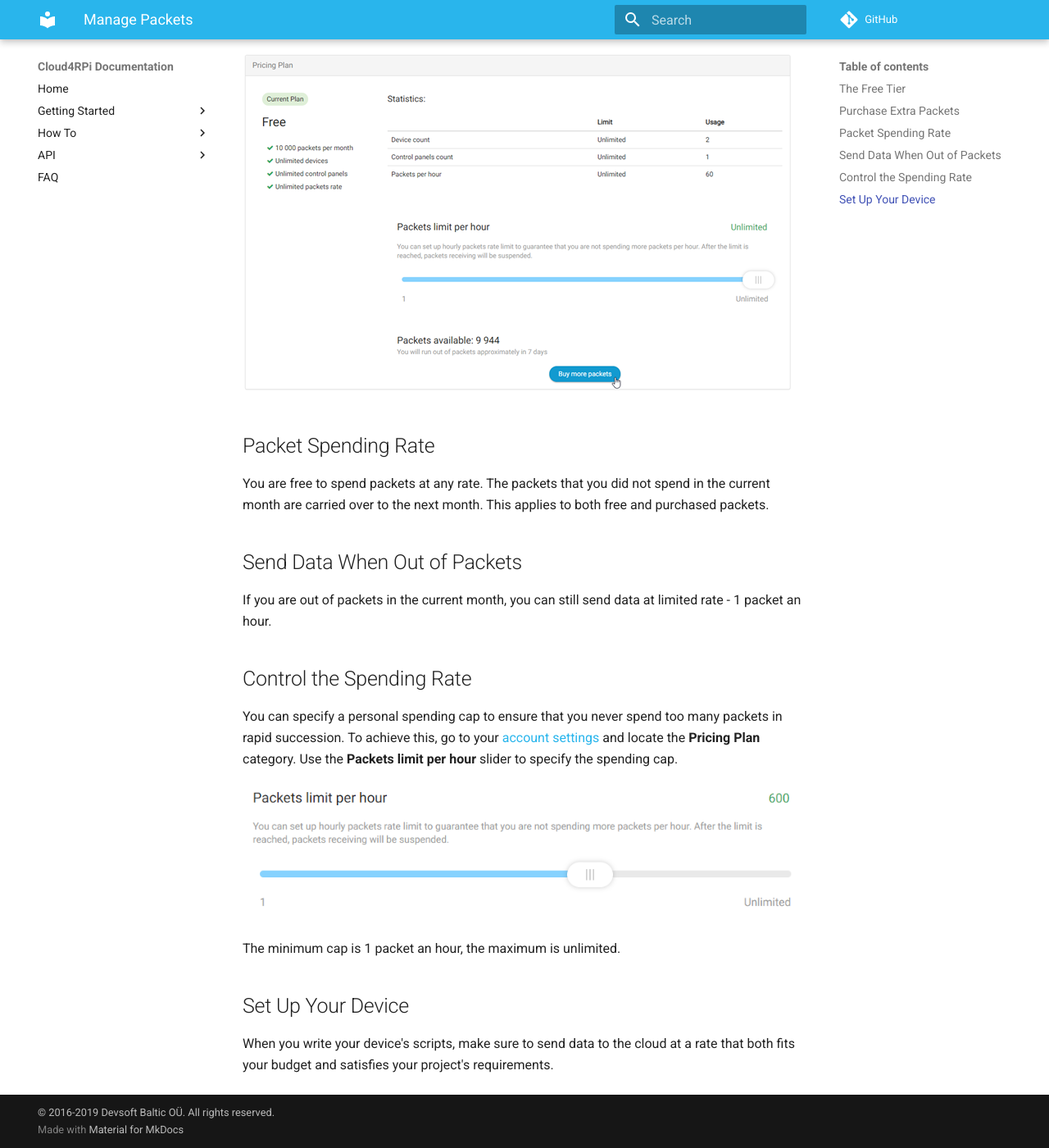
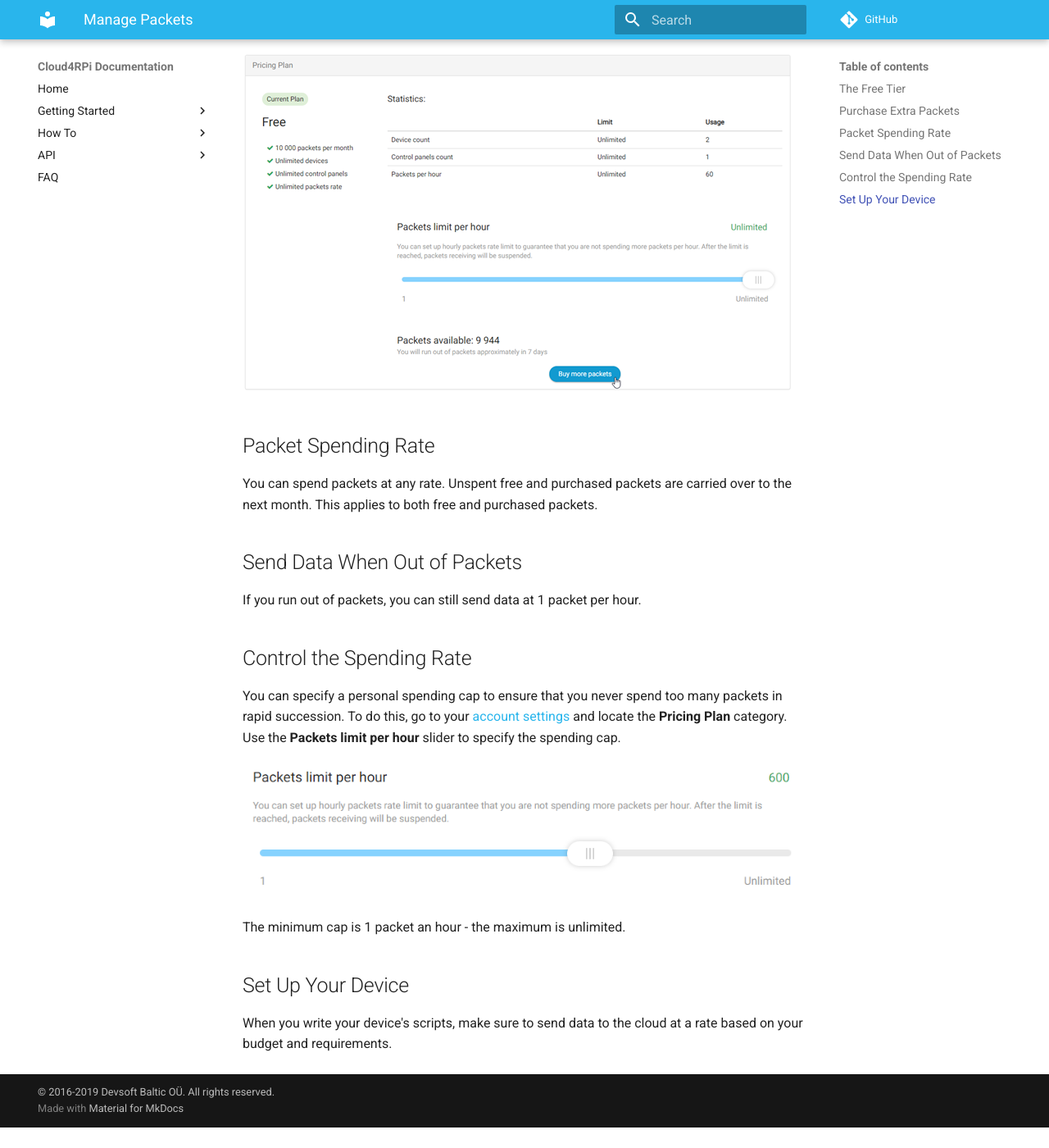
Before and after one commit to cloud4rpi/docs, an MkDocs documentation site: the page built from docs/managePackets.md, in a window 1280 px wide and 1400 px high, scrolled down 1446 px. Shown: the whole window at 82% size. Built offline with MkDocs 1.6.1 and Material for MkDocs 9.7.7, drawn with Linux system fonts in a browser that asks for light colours; comment, search, counter and statistics services are not loaded; after the commit the page ends 2821 px from its top, so only the background shows below that; some of the changed text lies outside the part shown.

Commit message:
Apply corrections

```diff
--- a/docs/managePackets.md
+++ b/docs/managePackets.md
@@ -2,7 +2,7 @@
 
 ## The Free Tier
 
-You receive 10k free packets every month. This amount is sufficient to send data to the cloud every five minutes for the whole month. The table below compares different spending rates.
+You receive 10k free packets every month. This is enough to send data to the cloud every five minutes for a month. The table below compares different packet spending rates:
 
 |                            | 1 packet per 5 minutes | 1 packet per minute | 2 packets per minute |
 | -------------------------- | ---------------------: | ------------------: | -------------------: |
@@ -16,7 +16,7 @@
 
 If you need a higher throughput, you can purchase extra packets. These packets are used only when you have no free packets left. To view prices, refer to the [Pricing](https://cloud4rpi.io/home#pricing) page.
 
-The web UI's header displays the amount of packets available to you. Click it to view detailed information. In the invoked menu, click the **Buy more packets** button to purchase additional packets:
+The web UI's header displays the number of available packets. You can click it for more information. In the invoked menu, click the **Buy more packets** button to purchase additional packets:
 
 ![Buy Packets](/res/managePackets/buy.png)
 
@@ -26,20 +26,20 @@
 
 ## Packet Spending Rate
 
-You are free to spend packets at any rate. The packets that you did not spend in the current month are carried over to the next month. This applies to both free and purchased packets.
+You can spend packets at any rate. Unspent free and purchased packets are carried over to the next month. This applies to both free and purchased packets.
 
 ## Send Data When Out of Packets
 
-If you are out of packets in the current month, you can still send data at limited rate - 1 packet an hour.
+If you run out of packets, you can still send data at 1 packet per hour.
 
 ## Control the Spending Rate
 
-You can specify a personal spending cap to ensure that you never spend too many packets in rapid succession. To achieve this, go to your [account settings](https://stage.cloud4rpi.io/account) and locate the **Pricing Plan** category. Use the **Packets limit per hour** slider to specify the spending cap.
+You can specify a personal spending cap to ensure that you never spend too many packets in rapid succession. To do this, go to your [account settings](https://stage.cloud4rpi.io/account) and locate the **Pricing Plan** category. Use the **Packets limit per hour** slider to specify the spending cap.
 
 ![Spending Cap](/res/managePackets/spending-cap.png)
 
-The minimum cap is 1 packet an hour, the maximum is unlimited.
+The minimum cap is 1 packet an hour - the maximum is unlimited.
 
 ## Set Up Your Device
 
-When you write your device's scripts, make sure to send data to the cloud at a rate that both fits your budget and satisfies your project's requirements.
+When you write your device's scripts, make sure to send data to the cloud at a rate based on your budget and requirements.
```
